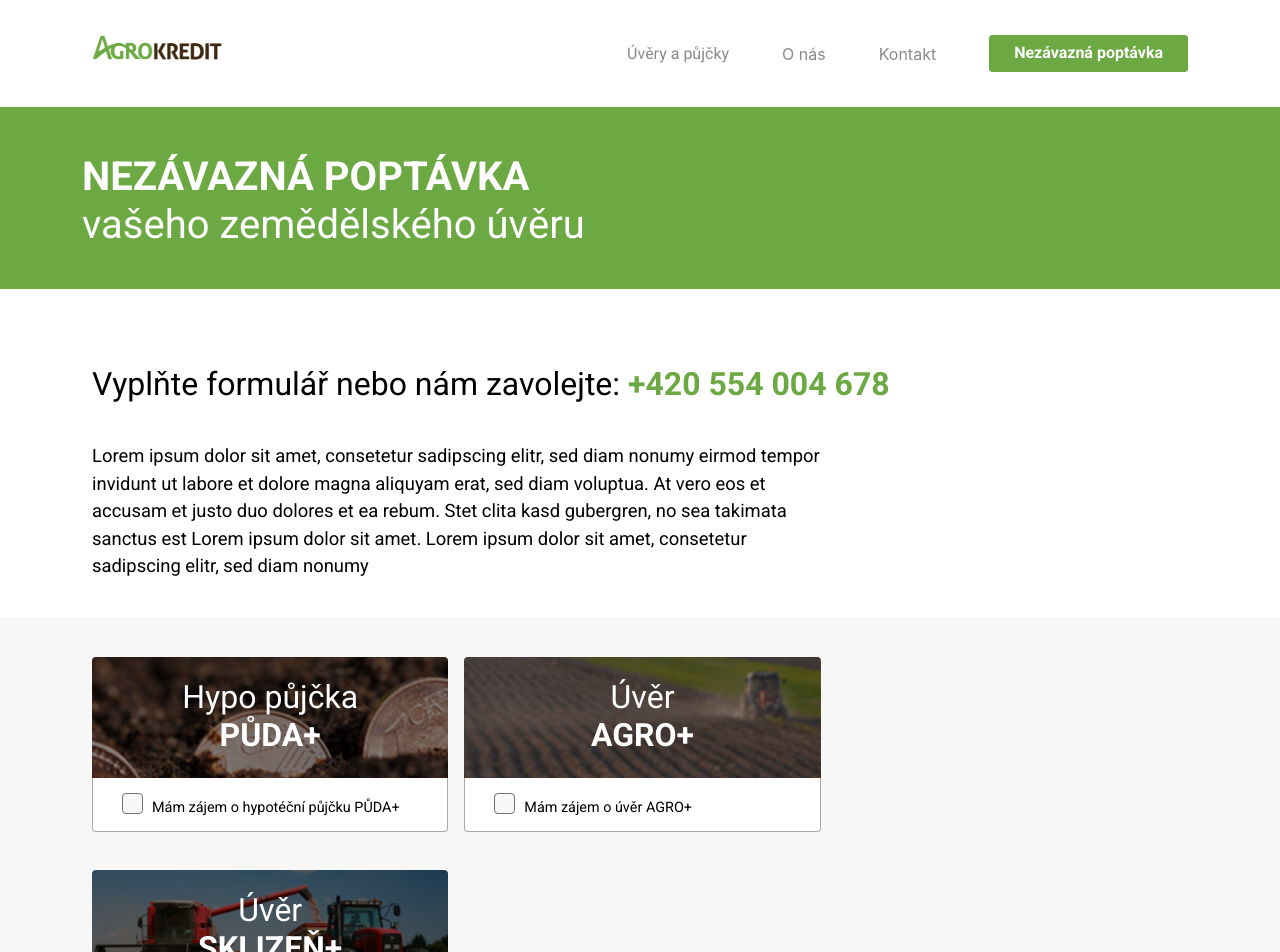
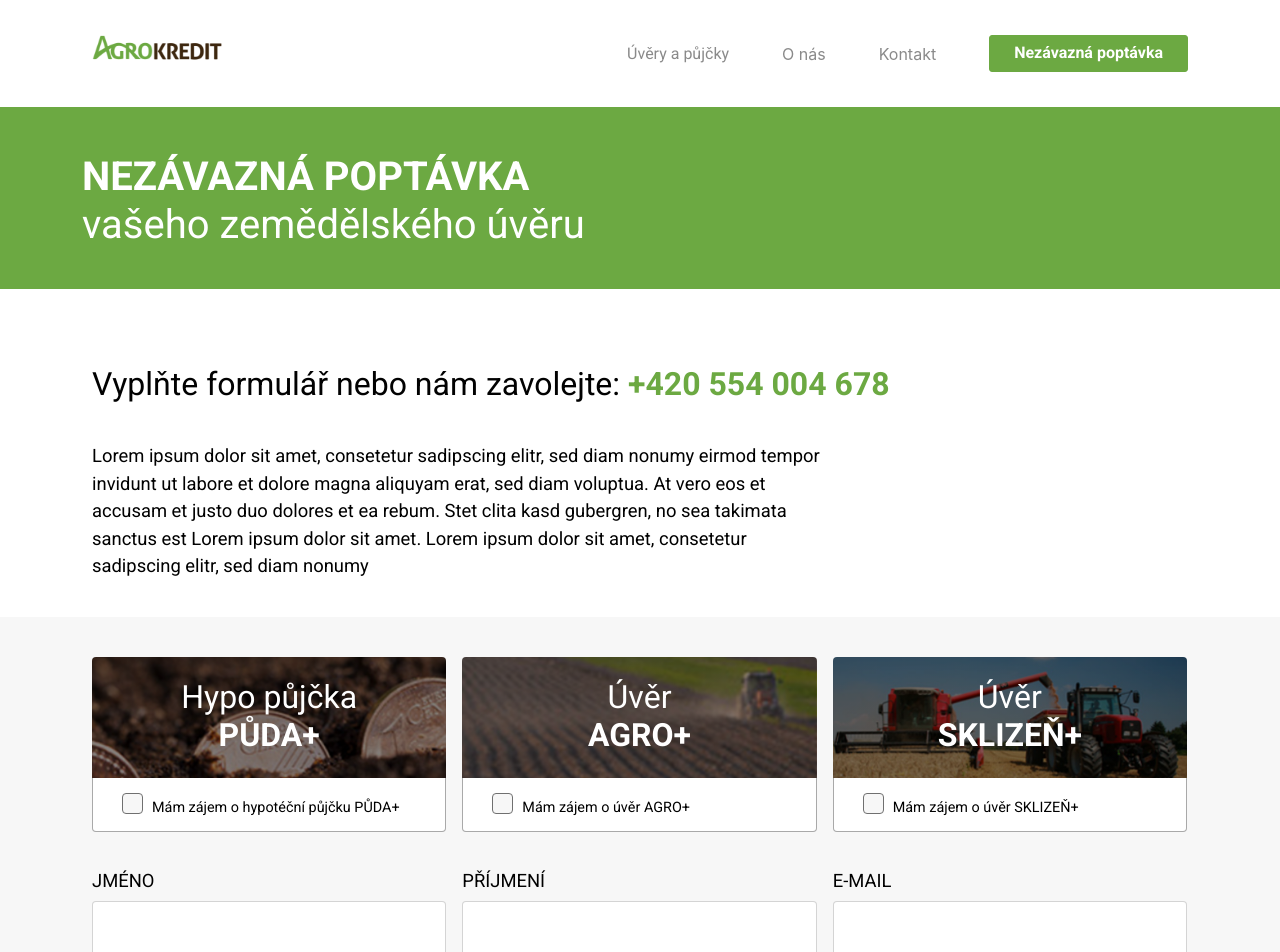
Before and after one commit to tabitfree/agrokredit, a Next.js app: page /nezavazna-poptavka in a window 1280 px wide. Shown: the top 952 px of the page. Built offline with nearby package versions, Linux system fonts and the light colour scheme.

Commit message:
fieldWrap2 width change

```diff
--- a/styles/myform.module.css
+++ b/styles/myform.module.css
@@ -32,7 +32,7 @@
 }
 
 .fieldWrap2 {
-  width: calc(33% - 5.333px);
+  width: calc(33% - 7.333px);
 }
 
 .underlined {
```
